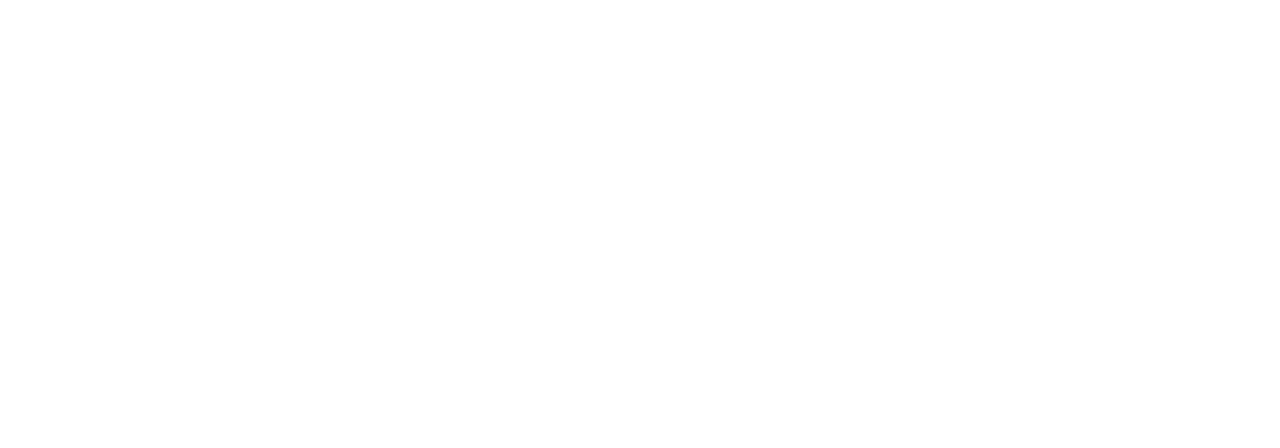
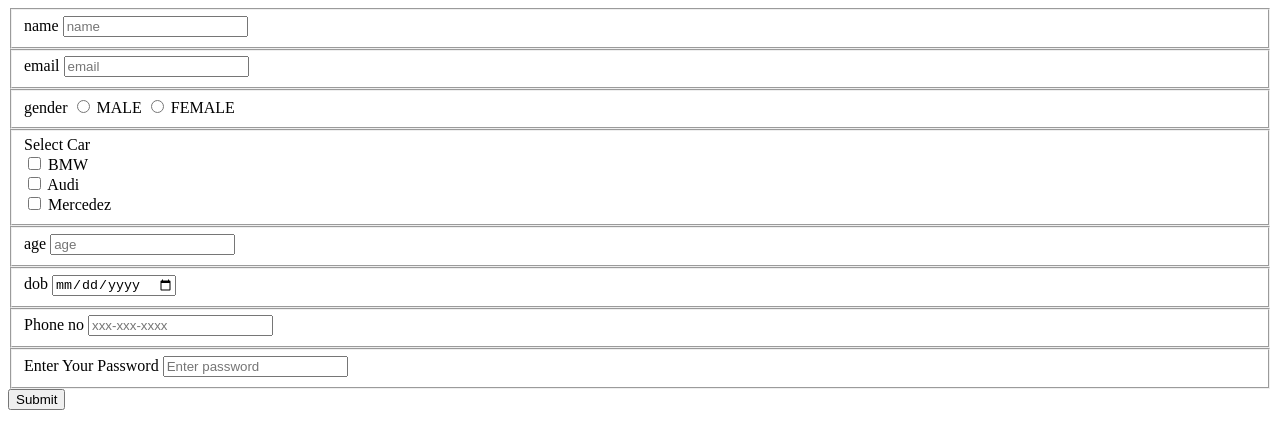
Before and after one commit to acciojob/signup-form-car-ray-sarthak, a website: page main.html in a window 1280 px wide. Drawn offline with Linux system fonts and the light colour scheme.

Commit message:
created a submission

```diff
--- a/main.html
+++ b/main.html
@@ -8,6 +8,50 @@
 
 <body>
 	<!-- the entire body must be written by student -->
+
+	<form action ="/submit">
+		<fieldset>
+			<label for="name">name</label>
+			<input type="text" minlength="3" maxlength="50" required id="name" placeholder="name">
+		</fieldset>
+		<fieldset>
+			<label for="email">email</label>
+			<input type="email" required id="email" placeholder="email">
+		</fieldset>
+		<fieldset>
+			<label for="gender">gender</label>
+			<input type="radio" name="gender" id="gender" value="m">
+			<label for="male">MALE</label>
+			<input type="radio" name="gender" id="gender" value="f">
+			<label for="female">FEMALE</label>
+		</fieldset>
+		<fieldset>
+			<label for="cars">Select Car</label><br>
+			<input type="checkbox" name ="cars" id="cars" value="b">
+			<label for="BMW">BMW</label><br>
+			<input type="checkbox" name ="cars" id="cars" value="a">
+			<label for="Audi">Audi</label><br>
+			<input type="checkbox" name ="cars" id="cars" value="m">
+			<label for="Mercedez">Mercedez</label><br>
+		</fieldset>
+		<fieldset>
+			<label for"age">age</label>
+			<input type="number" required id="age" placeholder="age" name="dob">
+		</fieldset>
+		<fieldset>
+			<label for="dob">dob</label>
+			<input type="date" required id="dob" name="dob">
+		</fieldset>
+		<fieldset>
+			<label for="phno">Phone no</label>
+			<input type="text" name=phno required id="phno" placeholder="xxx-xxx-xxxx">
+		</fieldset>
+		<fieldset>
+			<label for password>Enter Your Password</label>
+			<input type="password" required id="password" name="password" placeholder="Enter password">
+		</fieldset>
+		<button>Submit</button>
+	</form>
     <script type="text/javascript" src="./script.js">
 </script>
 
```
